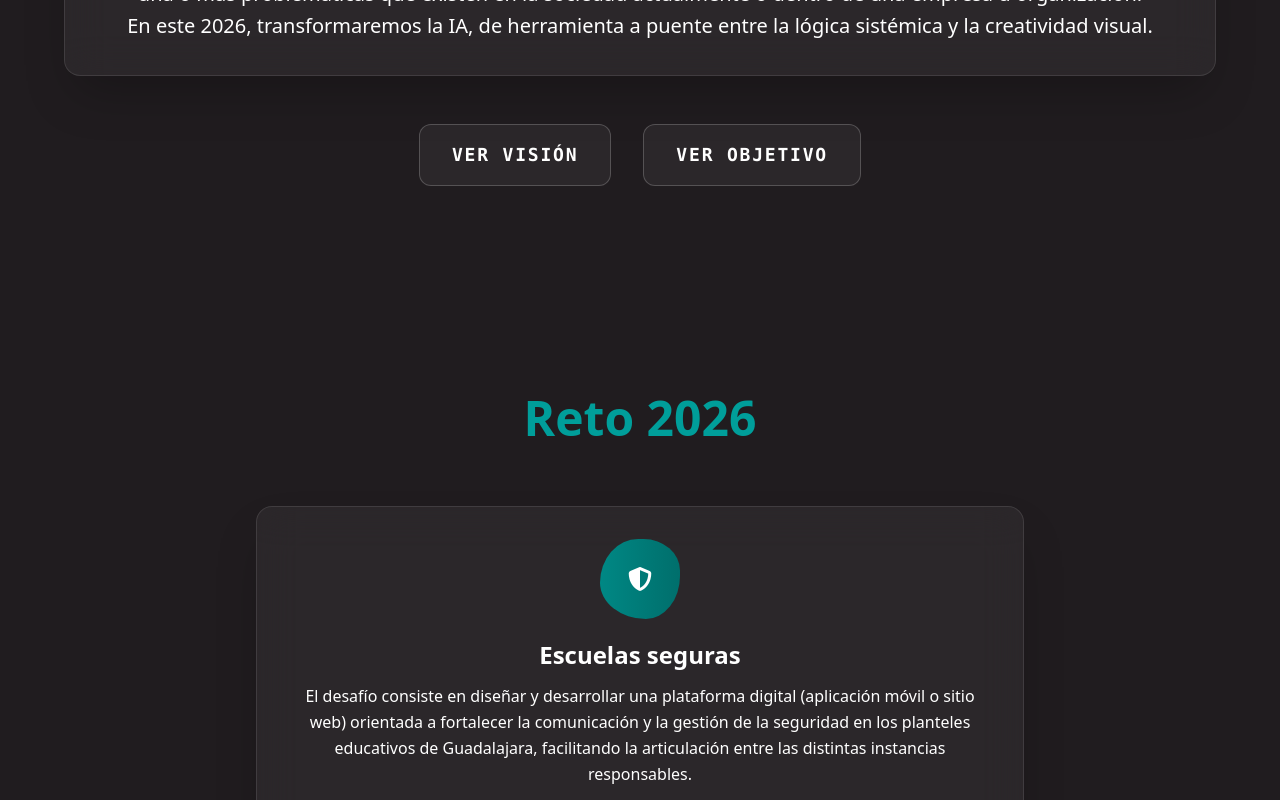
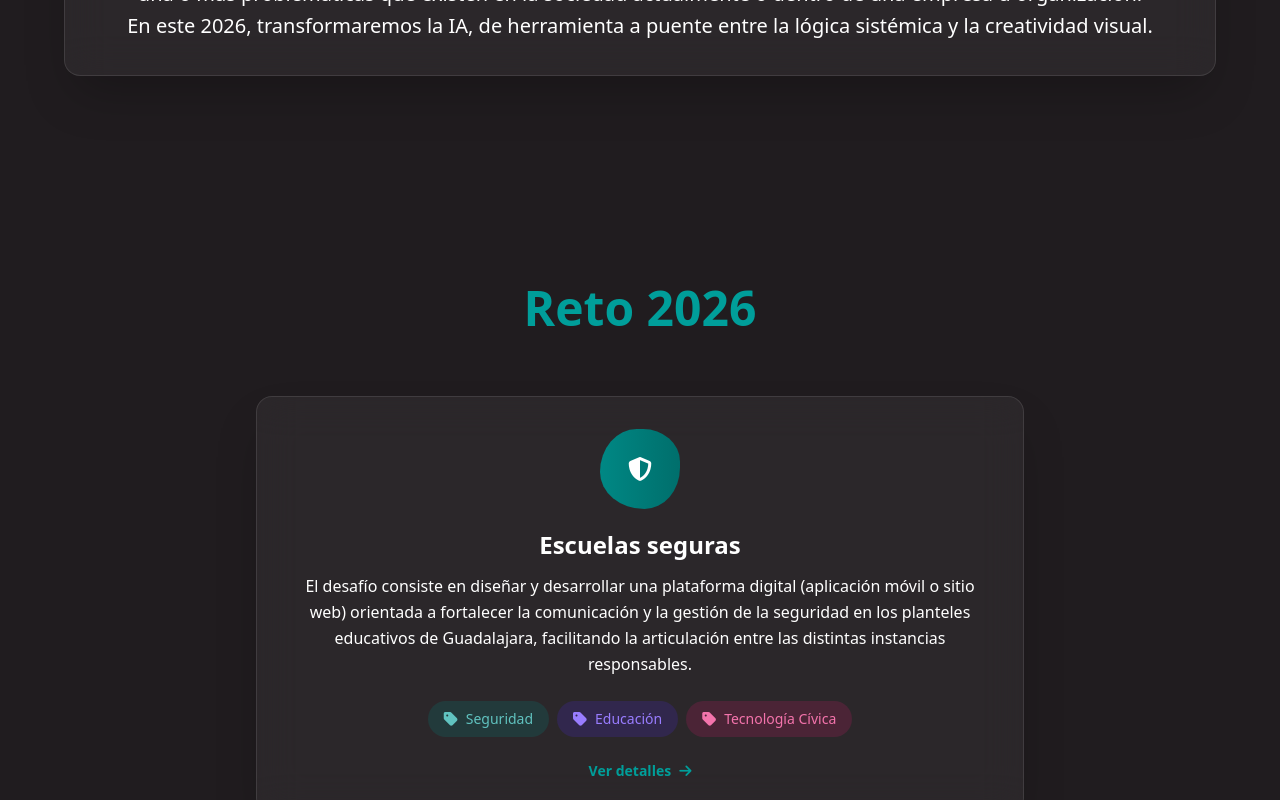
Before and after one commit to carlosn96/GDL-Innova-2026, a Next.js app: page / in a window 1280 px wide. Shown: the part 1080-1880 px from the top of the page. Built offline with nearby package versions, Linux system fonts and the light colour scheme.

Commit message:
refactor(about): Remover botones de visión y objetivo
- Se eliminaron los botones 'VER VISIÓN' y 'VER OBJETIVO' junto con su funcionalidad de modales.

- Simplifica la interfaz del componente About eliminando elementos no utilizados.

```diff
--- a/components/About.tsx
+++ b/components/About.tsx
@@ -27,28 +27,6 @@ export default function About() {
               </p>
             </article>
           </Card>
-        </div>
-
-        <div className="flex flex-col md:flex-row justify-center items-center gap-8 mb-12">
-          <button
-            onClick={() => setActiveModal('vision')}
-            className="group relative px-8 py-4 bg-white/5 border border-white/20 hover:border-white/50 rounded-xl overflow-hidden transition-all duration-300 transform hover:-translate-y-1"
-          >
-            <div className="absolute inset-0 bg-gradient-to-r from-purple-500/20 to-blue-500/20 opacity-0 group-hover:opacity-100 transition-opacity duration-300"></div>
-            <span className="relative z-10 font-bold font-mono tracking-widest text-lg text-white group-hover:text-purple-300 transition-colors">
-              VER VISIÓN
-            </span>
-          </button>
-
-          <button
-            onClick={() => setActiveModal('objetivo')}
-            className="group relative px-8 py-4 bg-white/5 border border-white/20 hover:border-white/50 rounded-xl overflow-hidden transition-all duration-300 transform hover:-translate-y-1"
-          >
-            <div className="absolute inset-0 bg-gradient-to-r from-blue-500/20 to-teal-500/20 opacity-0 group-hover:opacity-100 transition-opacity duration-300"></div>
-            <span className="relative z-10 font-bold font-mono tracking-widest text-lg text-white group-hover:text-blue-300 transition-colors">
-              VER OBJETIVO
-            </span>
-          </button>
         </div>
 
         {/* Modal Overlay */}
```
